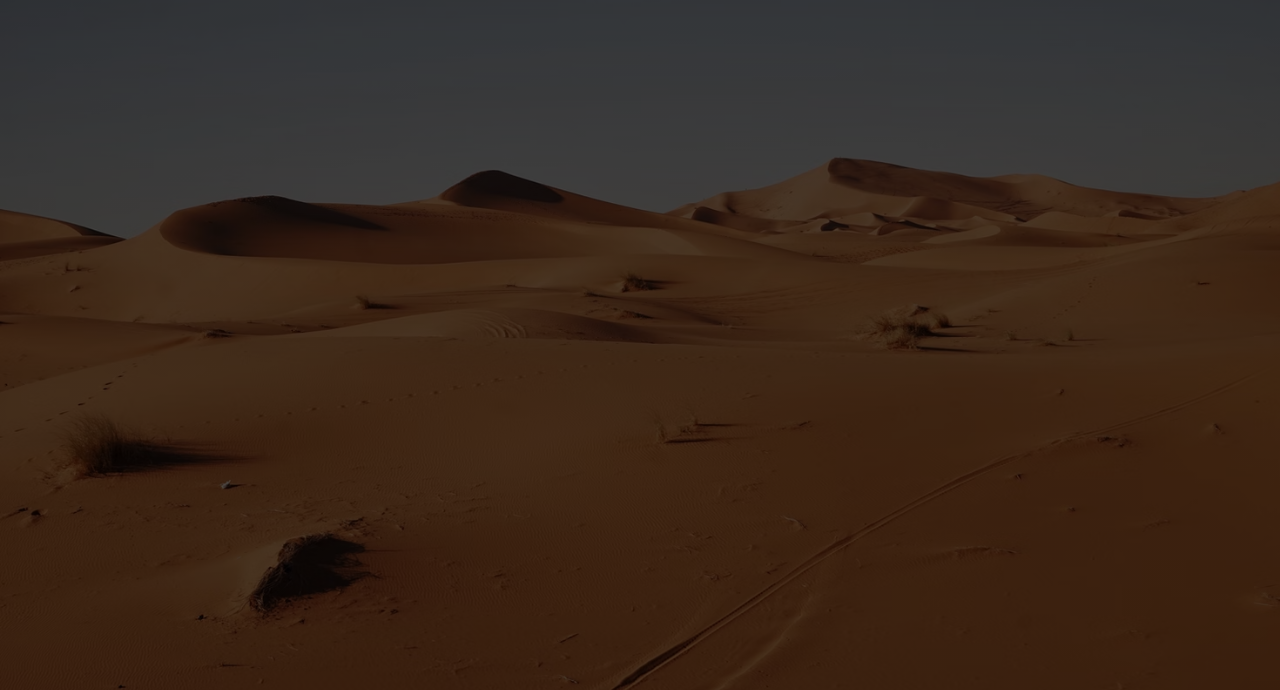
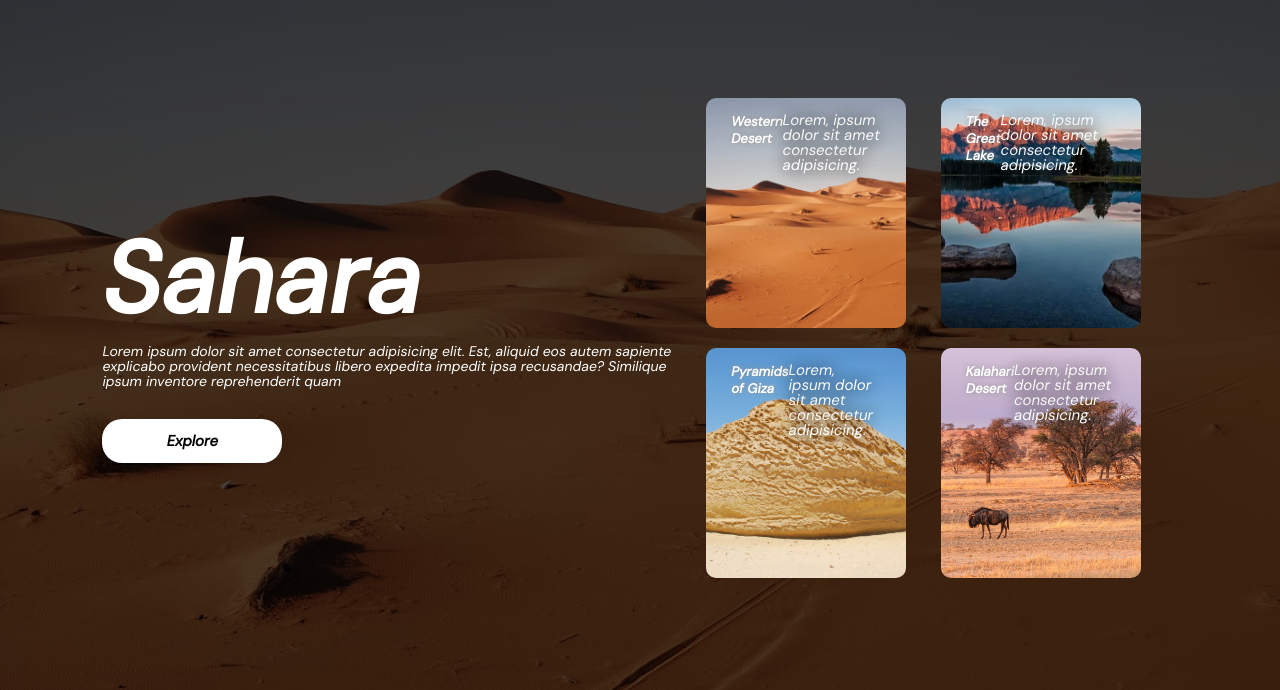
Before and after one commit to mgarcia5621/templatepagept2, a plain HTML site: page index.html in a window 1280 px wide. Shown: the part 110-800 px from the top of the page. Drawn offline with Linux system fonts and the light colour scheme; a web font is replaced by a local one.

Commit message:
finished template

```diff
--- a/index.html
+++ b/index.html
@@ -23,6 +23,36 @@
             </nav>
             <img src="/assets/icon-menu-512.webp" class="menu-icon" alt="menu">
         </div>
+
+        <div class="row">
+            <div class="col">
+                <h1>Sahara</h1>
+                <p>Lorem ipsum dolor sit amet consectetur adipisicing elit.
+                    Est, aliquid eos autem sapiente explicabo provident
+                    necessitatibus libero expedita impedit ipsa recusandae? Similique ipsum
+                    inventore reprehenderit quam</p>
+                <button type="button">Explore</button>
+            </div>
+            <div class="col">
+                <div class="card card1">
+                    <h5>Western Desert</h5>
+                    <p>Lorem, ipsum dolor sit amet consectetur adipisicing.</p>
+                </div>
+                <div class="card card2">
+                    <h5>The Great Lake</h5>
+                    <p>Lorem, ipsum dolor sit amet consectetur adipisicing.</p>
+                </div>
+                <div class="card card3">
+                    <h5>Pyramids of Giza</h5>
+                    <p>Lorem, ipsum dolor sit amet consectetur adipisicing.</p>
+                </div>
+                <div class="card card4">
+                    <h5>Kalahari Desert</h5>
+                    <p>Lorem, ipsum dolor sit amet consectetur adipisicing.</p>
+                </div>
+            </div>
+        </div>
+
     </div>
 
 
--- a/styles.css
+++ b/styles.css
@@ -49,3 +49,79 @@ nav ul li a {
     color: white;
     font-size: 16px;
 }
+
+.row {
+    display: flex;
+    height: 88%;
+    align-items: center;
+}
+
+.col {
+    flex-basis: 50%;
+}
+
+h1 {
+    color: white;
+    font-size: 100px;
+}
+
+p {
+    color: white;
+    font-size: 14px;
+    line-height: 15px;
+}
+
+button {
+    width: 180px;
+    color: #000;
+    font-weight: 600;
+    font-size: 15px;
+    padding: 12px 0;
+    background: white;
+    border: 0;
+    border-radius: 20px;
+    outline: none;
+    margin-top: 30px;
+}
+
+.card {
+    width: 200px;
+    height: 230px;
+    display: inline-flex;
+    border-radius: 10px;
+    padding: 15px 25px;
+    box-sizing: border-box;
+    cursor: pointer;
+    margin: 10px 15px;
+    background-image: url(/assets/rock.jpg);
+    background-position: center;
+    background-size: cover;
+    transition: transform 0.5s;
+}
+
+.card1 {
+    background-image: url(/assets/sahara.jpg);
+}
+.card2 {
+    background-image: url(/assets/lake.avif);
+}
+.card3 {
+    background-image: url(/assets/rock.jpg);
+}
+.card4 {
+    background-image: url(/assets/kala.jpg);
+}
+
+.card:hover {
+    transform: translateY(-10px);
+}
+
+h5 {
+    color: white;
+    text-shadow: 0 0 5px #999;
+}
+
+.card p {
+    text-shadow: 0 0 15px #000;
+    font-size: 15px;
+}
```
Also changed, not shown: assets/kala.jpg (added), assets/lake.avif (added), assets/photo-1623697443281-8ed5ddfee7c6.avif (added), assets/rock.jpg (added).
